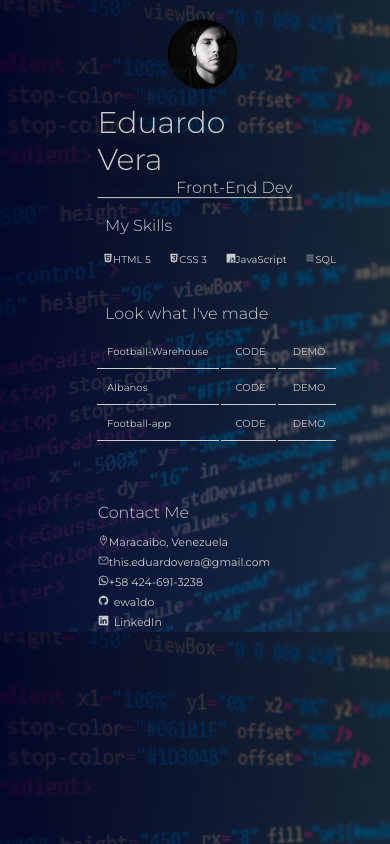
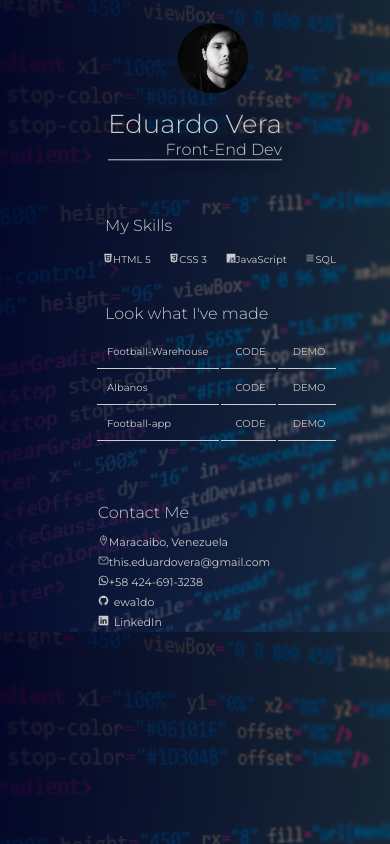
Before and after one commit to ewa1do/portfolio, a plain HTML site: page index.html in a window 390 px wide. Drawn offline with nearby package versions, Linux system fonts and the light colour scheme.

Commit message:
minor changes into code

```diff
--- a/css/styles.css
+++ b/css/styles.css
@@ -201,7 +201,7 @@ table tr td a, .pro {
     }
 
     .hero > h1 {
-        font-size: 4rem;
+        font-size: 3rem;
     }
 
     .basic-info {
@@ -221,7 +221,7 @@ table tr td a, .pro {
     }
 
     .hero > h1 {
-        font-size: 3rem;
+        font-size: 2.7rem;
     }
 
     .hero > h3 {
@@ -270,7 +270,7 @@ table tr td a, .pro {
     }
 
     .hero > h1 {
-        font-size: 3rem;
+        font-size: 2.6rem;
     }
 
     .hero > h3 {
```
